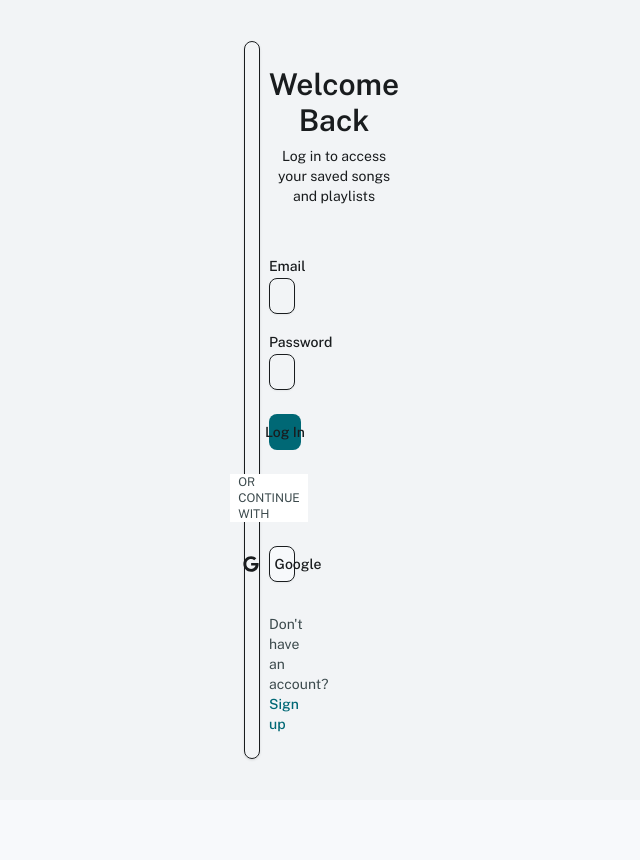
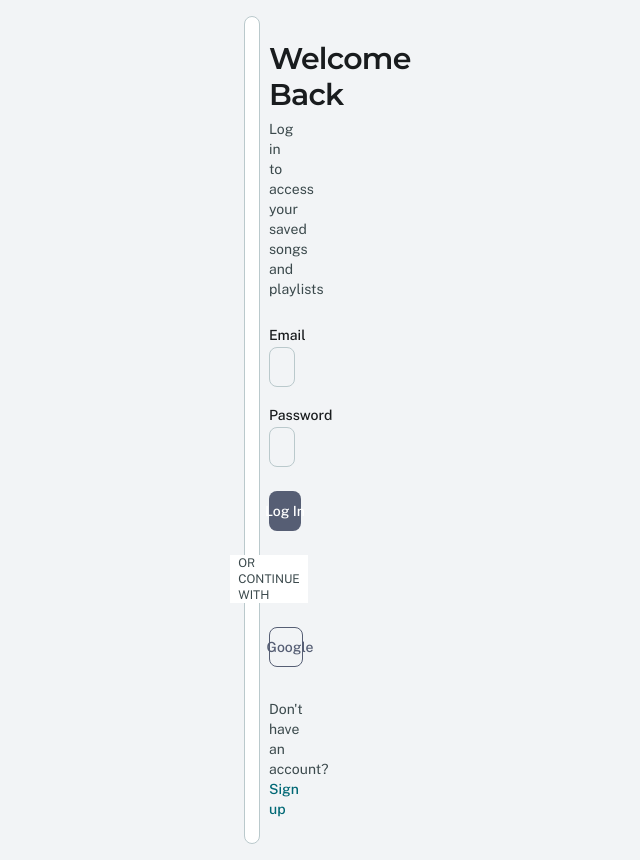
Before and after one commit to abhishekpatel-23/Trinity-Chords, a Next.js app: page /auth/login in a window 1280 px wide. Shown: the whole page, without its empty margins (388-1028 px from the left). Before the commit the page ends 800 px from the top, so only its background shows below. Built offline with nearby package versions, Linux system fonts and the light colour scheme.

Commit message:
feat: upload basic ui components (batch 5)

```diff
--- /dev/null
+++ b/src/components/ui/button.tsx
@@ -0,0 +1,53 @@
+import * as React from "react"
+import { Slot } from "@radix-ui/react-slot"
+import { cva, type VariantProps } from "class-variance-authority"
+
+import { cn } from "@/lib/utils"
+
+const buttonVariants = cva(
+  "inline-flex items-center justify-center whitespace-nowrap rounded-[var(--radius-md)] text-sm font-medium ring-offset-background transition-colors focus-visible:outline-none focus-visible:ring-2 focus-visible:ring-ring focus-visible:ring-offset-2 disabled:pointer-events-none disabled:opacity-50",
+  {
+    variants: {
+      variant: {
+        default: "bg-[var(--color-secondary)] text-[var(--color-on-secondary)] hover:opacity-90",
+        destructive: "bg-[var(--color-error)] text-[var(--color-on-error)] hover:opacity-90",
+        outline: "border border-[var(--color-secondary)] bg-transparent hover:bg-[var(--color-surface-container-low)] text-[var(--color-secondary)]",
+        secondary: "bg-transparent border border-[var(--color-secondary)] text-[var(--color-secondary)] hover:bg-[var(--color-surface-container-low)]",
+        ghost: "hover:bg-[var(--color-background)] text-[var(--color-primary)]",
+        link: "text-[var(--color-secondary)] underline-offset-4 hover:underline",
+      },
+      size: {
+        default: "h-10 px-4 py-2",
+        sm: "h-9 rounded-[var(--radius-sm)] px-3",
+        lg: "h-11 rounded-[var(--radius-lg)] px-8",
+        icon: "h-10 w-10",
+      },
+    },
+    defaultVariants: {
+      variant: "default",
+      size: "default",
+    },
+  }
+)
+
+export interface ButtonProps
+  extends React.ButtonHTMLAttributes<HTMLButtonElement>,
+    VariantProps<typeof buttonVariants> {
+  asChild?: boolean
+}
+
+const Button = React.forwardRef<HTMLButtonElement, ButtonProps>(
+  ({ className, variant, size, asChild = false, ...props }, ref) => {
+    const Comp = asChild ? Slot : "button"
+    return (
+      <Comp
+        className={cn(buttonVariants({ variant, size, className }))}
+        ref={ref}
+        {...props}
+      />
+    )
+  }
+)
+Button.displayName = "Button"
+
+export { Button, buttonVariants }
--- /dev/null
+++ b/src/components/ui/card.tsx
@@ -0,0 +1,79 @@
+import * as React from "react"
+
+import { cn } from "@/lib/utils"
+
+const Card = React.forwardRef<
+  HTMLDivElement,
+  React.HTMLAttributes<HTMLDivElement>
+>(({ className, ...props }, ref) => (
+  <div
+    ref={ref}
+    className={cn(
+      "rounded-[var(--radius-md)] border border-[var(--color-outline-variant)] bg-[var(--color-surface-container-lowest)] text-[var(--color-on-surface)] shadow-ambient",
+      className
+    )}
+    {...props}
+  />
+))
+Card.displayName = "Card"
+
+const CardHeader = React.forwardRef<
+  HTMLDivElement,
+  React.HTMLAttributes<HTMLDivElement>
+>(({ className, ...props }, ref) => (
+  <div
+    ref={ref}
+    className={cn("flex flex-col space-y-1.5 p-6", className)}
+    {...props}
+  />
+))
+CardHeader.displayName = "CardHeader"
+
+const CardTitle = React.forwardRef<
+  HTMLParagraphElement,
+  React.HTMLAttributes<HTMLHeadingElement>
+>(({ className, ...props }, ref) => (
+  <h3
+    ref={ref}
+    className={cn(
+      "font-serif text-2xl font-semibold leading-none tracking-tight",
+      className
+    )}
+    {...props}
+  />
+))
+CardTitle.displayName = "CardTitle"
+
+const CardDescription = React.forwardRef<
+  HTMLParagraphElement,
+  React.HTMLAttributes<HTMLParagraphElement>
+>(({ className, ...props }, ref) => (
+  <p
+    ref={ref}
+    className={cn("text-sm text-[var(--color-on-surface-variant)]", className)}
+    {...props}
+  />
+))
+CardDescription.displayName = "CardDescription"
+
+const CardContent = React.forwardRef<
+  HTMLDivElement,
+  React.HTMLAttributes<HTMLDivElement>
+>(({ className, ...props }, ref) => (
+  <div ref={ref} className={cn("p-6 pt-0", className)} {...props} />
+))
+CardContent.displayName = "CardContent"
+
+const CardFooter = React.forwardRef<
+  HTMLDivElement,
+  React.HTMLAttributes<HTMLDivElement>
+>(({ className, ...props }, ref) => (
+  <div
+    ref={ref}
+    className={cn("flex items-center p-6 pt-0", className)}
+    {...props}
+  />
+))
+CardFooter.displayName = "CardFooter"
+
+export { Card, CardHeader, CardFooter, CardTitle, CardDescription, CardContent }
--- /dev/null
+++ b/src/components/ui/input.tsx
@@ -0,0 +1,25 @@
+import * as React from "react"
+
+import { cn } from "@/lib/utils"
+
+export interface InputProps
+  extends React.InputHTMLAttributes<HTMLInputElement> {}
+
+const Input = React.forwardRef<HTMLInputElement, InputProps>(
+  ({ className, type, ...props }, ref) => {
+    return (
+      <input
+        type={type}
+        className={cn(
+          "flex h-10 w-full rounded-[var(--radius-md)] border border-[var(--color-outline-variant)] bg-transparent px-3 py-2 text-sm ring-offset-background file:border-0 file:bg-transparent file:text-sm file:font-medium placeholder:text-[var(--color-on-surface-variant)] focus-visible:outline-none focus-visible:ring-2 focus-visible:ring-ring focus-visible:ring-offset-2 disabled:cursor-not-allowed disabled:opacity-50",
+          className
+        )}
+        ref={ref}
+        {...props}
+      />
+    )
+  }
+)
+Input.displayName = "Input"
+
+export { Input }
```
